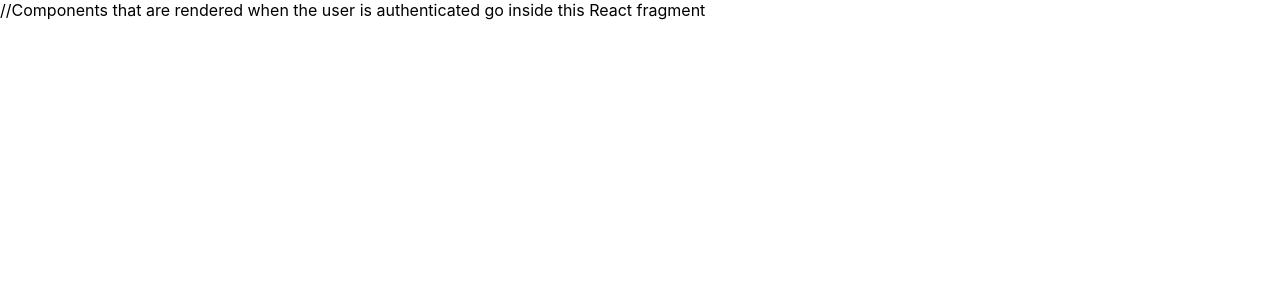
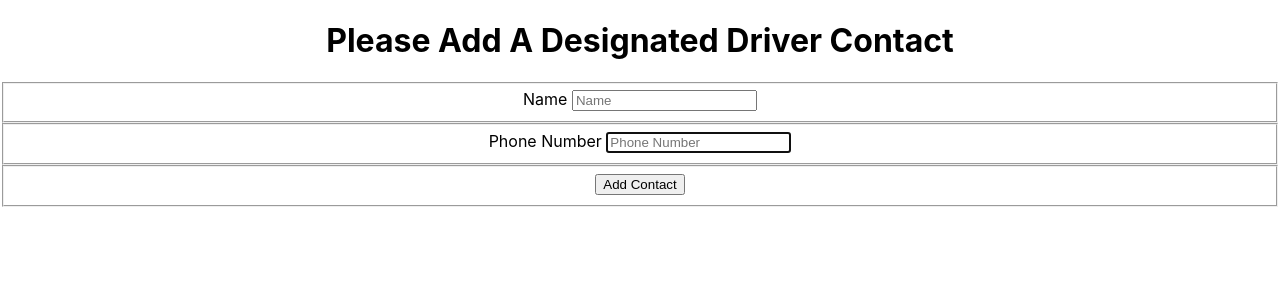
Before and after one commit to swiens/d-limit, a React (Create React App) app: page /create-contact in a window 1280 px wide. Shown: the top 300 px of the page. Built offline with nearby package versions, Linux system fonts and the light colour scheme; sample sign-in values are in the browser's storage.

Commit message:
create contact form, posts to database, homepage is created

```diff
--- a/src/App.js
+++ b/src/App.js
@@ -1,30 +1,42 @@
-import React from "react"
-import logo from './logo.svg';
-import './App.css';
-import {Login} from "./components/auth/Login"
-import {Register} from "./components/auth/Register"
-import {Route, Redirect} from "react-router-dom"
+import React from "react";
+import logo from "./logo.svg";
+import "./App.css";
+import { Login } from "./components/auth/Login";
+import { Register } from "./components/auth/Register";
+import { Route, Redirect } from "react-router-dom";
+import { ContactForm } from "./components/contacts/ContactForm";
+import { ContactProvider } from "./components/contacts/ContactProvider";
+import { Home } from "./components/home/Home";
 
 function App() {
-    return(
+  return (
     <>
-        <Route render={() => {
+      <Route
+        render={() => {
           // The user id is saved under the key app_user_id in local Storage. Change below if needed!
           if (localStorage.getItem("app_user_id")) {
             return (
               <>
-                        //Components that are rendered when the user is authenticated go inside this React fragment
+                <Route exact path="/" render={(props) => <Home {...props} />} />
+
+                <ContactProvider>
+                  <Route
+                    path="/create-contact"
+                    render={(props) => <ContactForm {...props} />}
+                  />
+                </ContactProvider>
               </>
-                )
+            );
           } else {
-                return <Redirect to="/login" />
+            return <Redirect to="/login" />;
           }
-        }} />
+        }}
+      />
 
-        <Route path="/login" render={props => <Login {...props} />} />
-        <Route path="/register" render={props => <Register {...props} />} />
+      <Route path="/login" render={(props) => <Login {...props} />} />
+      <Route path="/register" render={(props) => <Register {...props} />} />
     </>
-    )
+  );
 }
 
 export default App;
--- a/src/components/auth/Register.js
+++ b/src/components/auth/Register.js
@@ -75,7 +75,7 @@ export const Register = (props) => {
             </dialog>
 
             <form className="form--login" onSubmit={handleRegister}>
-                <h1 className="h3 mb-3 font-weight-normal">Please Register for Application Name</h1>
+                <h1 className="h3 mb-3 font-weight-normal">Please Register for D-Limit</h1>
                 <fieldset>
                     <label htmlFor="firstName"> First Name </label>
                     <input ref={firstName} type="text" name="firstName" className="form-control" placeholder="First name" required autoFocus />
--- /dev/null
+++ b/src/components/contacts/ContactForm.js
@@ -0,0 +1,53 @@
+import React, { useRef, useContext, useEffect } from "react";
+import {ContactContext} from "./ContactProvider"
+import "./contact.css"
+
+export const ContactForm = (props) => {
+  const {addContact} = useContext(ContactContext)
+  const name = useRef(null);
+  const phoneNumber = useRef(null);
+
+  const createNewContact = () => {
+    addContact({
+      name: name.current.value,
+      phoneNumber: phoneNumber.current.value
+    })
+      .then(() => props.history.push("/"))
+  }
+  return (
+    <main style={{ textAlign: "center" }}>
+      <form className="contact--form" onSubmit={createNewContact}>
+        <h1 className="h3 mb-3 font-weight-normal">
+          Please Add A Designated Driver Contact
+        </h1>
+        <fieldset>
+          <label htmlFor="name"> Name </label>
+          <input
+            ref={name}
+            type="text"
+            name="name"
+            className="form-control"
+            placeholder="Name"
+            required
+            autoFocus
+          />
+        </fieldset>
+        <fieldset>
+          <label htmlFor="phoneNumber"> Phone Number </label>
+          <input
+            ref={phoneNumber}
+            type="text"
+            name="phoneNumber"
+            className="form-control"
+            placeholder="Phone Number"
+            required
+            autoFocus
+          />
+        </fieldset>
+        <fieldset>
+          <button type="submit"> Add Contact </button>
+        </fieldset>
+      </form>
+    </main>
+  );
+};
--- /dev/null
+++ b/src/components/contacts/ContactProvider.js
@@ -0,0 +1,29 @@
+import React, { useState, useEffect } from "react"
+
+export const ContactContext = React.createContext()
+
+export const ContactProvider = (props) => {
+    const [contacts, setContacts] = useState([])
+
+    const getContacts = () => {
+        return fetch("http://localhost:8088/contacts")
+            .then(res => res.json())
+            .then(setContacts)
+    }
+    const addContact = contact => {
+        return fetch("http://localhost:8088/contacts", {
+            method: "POST",
+            headers: {
+                "Content-Type": "application/json"
+            },
+            body: JSON.stringify(contact)
+        })
+    }
+    return(
+        <ContactContext.Provider value={{
+            contacts, addContact, getContacts
+        }}>
+            {props.children}
+        </ContactContext.Provider>
+    )
+}
--- /dev/null
+++ b/src/components/home/Home.js
@@ -0,0 +1,7 @@
+import React from "react"
+
+export const Home = () => {
+    return(
+        <h1>Home Page</h1>
+    )
+}
```
Also changed, not shown: api/database.json (+30 -0 lines), src/components/contacts/Contact.js (added, +9 -0 lines), src/components/contacts/ContactList.js (added), src/components/contacts/contact.css (added). Lines whose indentation alone changed are shown as unchanged.
